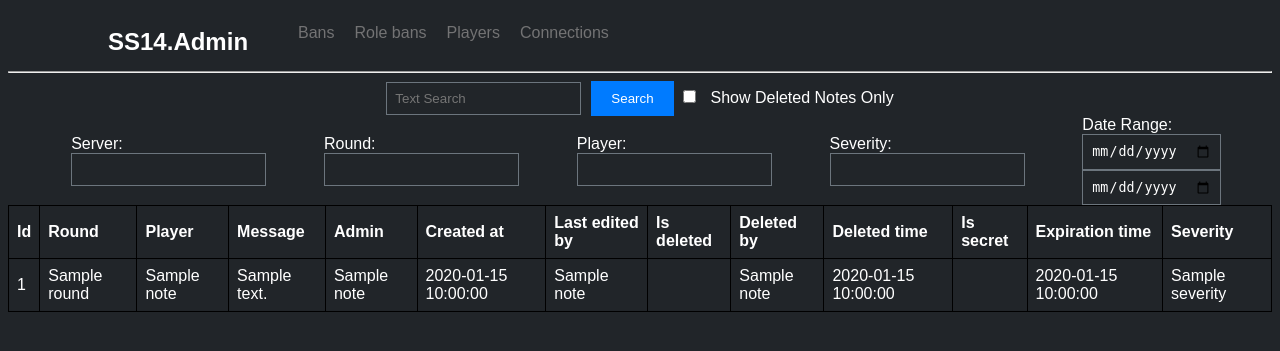
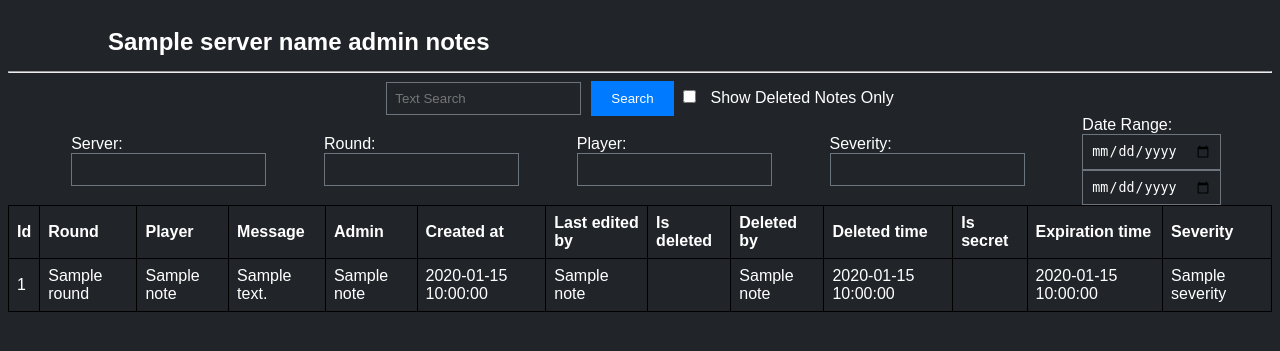
Before and after one commit to c4llv07e/ss14_web_admin_notes, a Flask app: template templates/index.html in a window 1280 px wide. Shown: the top 351 px of the page. Run offline with Flask 3, Linux system fonts and the light colour scheme; the template is opened without the code that fills it: most values are stand-ins (such as "Sample title", 1, 10 or a date in 2020); a database or web service that is not in the repository returns one stand-in record (values such as "Sample title"); data that the repository does not hold is empty; some libraries are stand-ins or nearby versions.

Commit message:
Remove SS14.Admin part (we are not part of it)

```diff
--- a/templates/index.html
+++ b/templates/index.html
@@ -106,23 +106,7 @@
 
 <body>
     <nav>
-        <a href="https://adven.space/admin/" class="white-text">
-            <h2>SS14.Admin</h2>
-        </a>
-        <div class="nav-links">
-            <a href="https://adven.space/admin/Bans">
-                <p>Bans</p>
-            </a>
-            <a href="https://adven.space/admin/RoleBans">
-                <p>Role bans</p>
-            </a>
-            <a href="https://adven.space/admin/Players">
-                <p>Players</p>
-            </a>
-            <a href="https://adven.space/admin/Connections">
-                <p>Connections</p>
-            </a>
-        </div>
+        <h2>{{server_name}} admin notes</h2>
     </nav>
     <hr class="line">
     <div class="filter-text">
```
